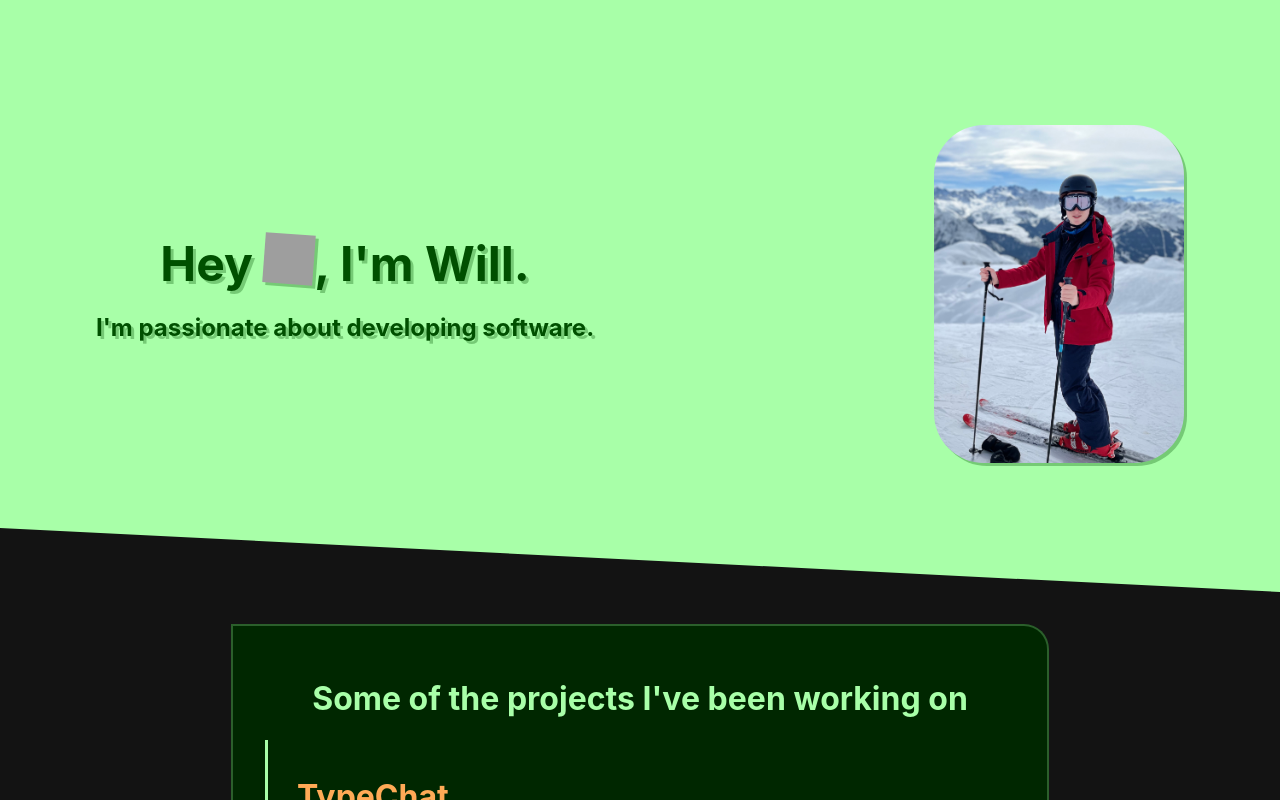
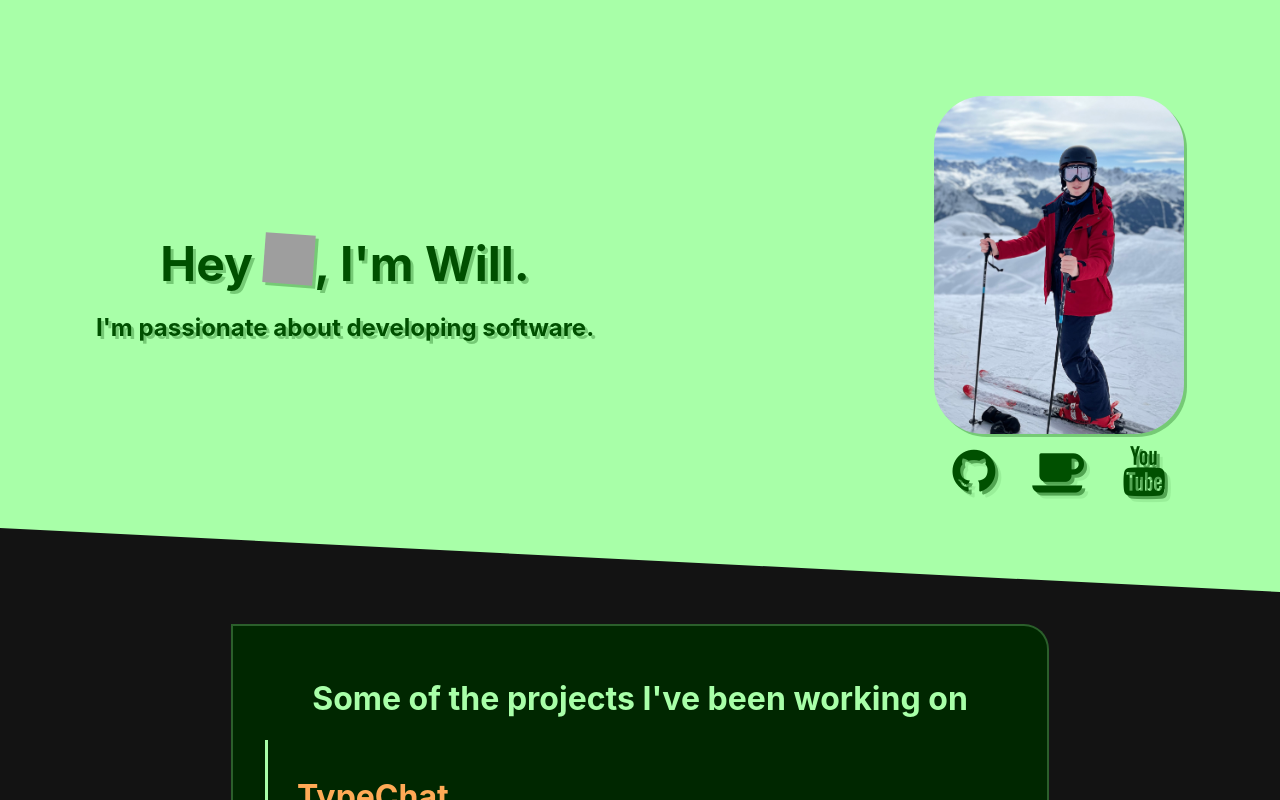
Before and after one commit to Ugric/CV-site, a Next.js app: page / in a window 1280 px wide. Shown: the top 800 px of the page. Built offline with nearby package versions, Linux system fonts and the light colour scheme; grey boxes are pictures that could not be loaded.

Commit message:
add buttons

```diff
--- a/package.json
+++ b/package.json
@@ -14,6 +14,7 @@
     "@fortawesome/free-solid-svg-icons": "^6.1.1",
     "@fortawesome/react-fontawesome": "^0.1.18",
     "cookies-next": "^2.0.4",
+    "font-awesome": "^4.7.0",
     "gsap": "^3.10.4",
     "next": "12.1.6",
     "react": "18.1.0",
--- a/pages/index.tsx
+++ b/pages/index.tsx
@@ -3,6 +3,7 @@ import wave from "./images/wave.png";
 import me from "./images/skiing.jpg";
 import styles from "../styles/Home.module.css";
 import Timeline from "./components/timeline-points";
+import 'font-awesome/css/font-awesome.min.css';
 
 const Home: NextPage = () => {
   const width = 250;
@@ -31,6 +32,12 @@ const Home: NextPage = () => {
             height={864 * (width / 640)}
             alt="Me"
           ></img>
+          <div className={styles.bottom_Icons}>
+            <a className={`${styles.icons} fa fa-github`} href="https://github.com/Ugric" target="_blank"></a>
+            <a className={`${styles.icons} fa fa-coffee`} href="https://www.buymeacoffee.com/WillB" target="_blank"></a>
+            <a className={`${styles.icons} fa fa-youtube`} href="https://www.youtube.com/channel/UCk4f3QSJx3w7c4baWl4ZdUA]'#;#]
+              '" target="_blank"></a>
+          </div>
         </div>
       </div>
       <div className={styles.info}>
--- a/styles/Home.module.css
+++ b/styles/Home.module.css
@@ -113,3 +113,20 @@
   position: absolute;
   transform: translate(0, -50%);
 }
+
+
+.bottom_Icons {
+  display: flex;
+  font-size: 50px;
+  justify-content: space-around;
+  align-items: center;
+  align-content: center;
+  flex-wrap: nowrap;
+  flex-direction: row;
+  margin-top: 0.5rem;
+}
+
+.icons {
+  color: #005000 !important;
+  text-decoration: none;
+}
```
Also changed, not shown: 1 other file (tests, documents, lock files or other folders).
